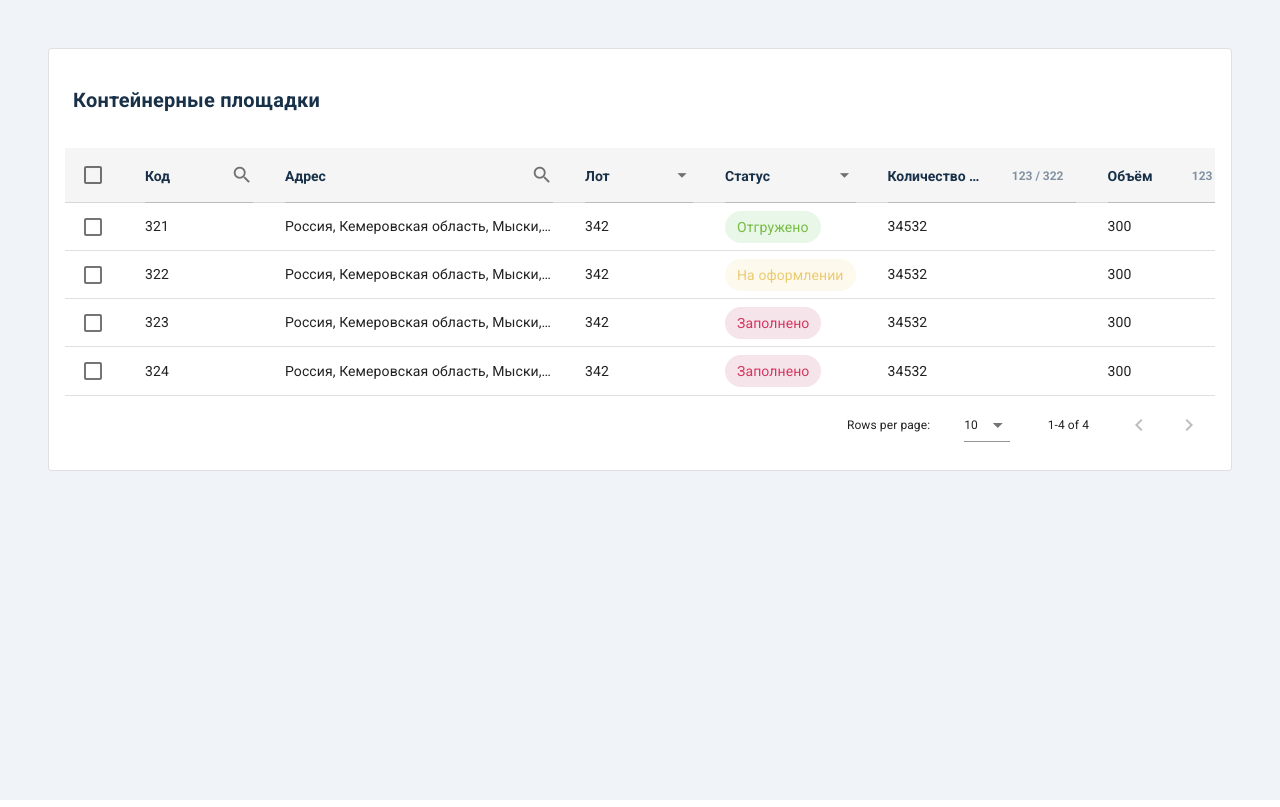
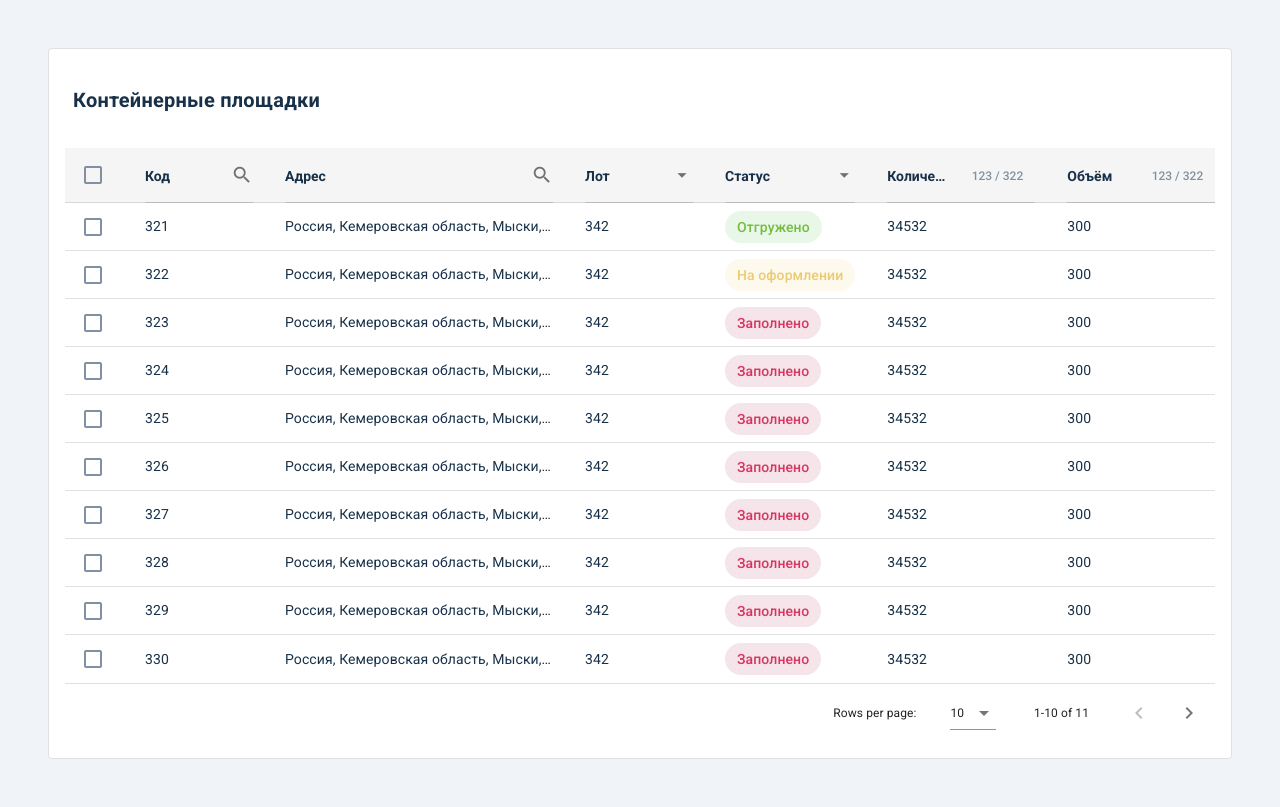
Before and after one commit to alldevic/qrform, a Vue app: page / in a window 1280 px wide. Built offline with nearby package versions, Linux system fonts and the light colour scheme.

Commit message:
updated commit

```diff
--- a/package.json
+++ b/package.json
@@ -20,7 +20,8 @@
     "vue-property-decorator": "^8.1.0",
     "vue-router": "^3.0.3",
     "vuetify": "^2.0.19",
-    "vuex": "^3.0.1"
+    "vuex": "^3.0.1",
+    "ymaps": "^0.2.1"
   },
   "devDependencies": {
     "@vue/cli-plugin-babel": "^3.11.0",
--- a/public/index.html
+++ b/public/index.html
@@ -5,7 +5,7 @@
     <meta http-equiv="X-UA-Compatible" content="IE=edge">
     <meta name="viewport" content="width=device-width,initial-scale=1.0">
     <link rel="icon" href="<%= BASE_URL %>favicon.ico">
-    <title>ecotec-front</title>
+    <title>Ecotec</title>
     <link rel="stylesheet" href="https://fonts.googleapis.com/css?family=Roboto:100,300,400,500,700,900">
     <link rel="stylesheet" href="https://cdn.jsdelivr.net/npm/@mdi/font@latest/css/materialdesignicons.min.css">
     <link rel="stylesheet" href="https://fonts.googleapis.com/css?family=Roboto:100,300,400,500,700,900">
@@ -13,7 +13,7 @@
   </head>
   <body>
     <noscript>
-      <strong>We're sorry but evraz_invest doesn't work properly without JavaScript enabled. Please enable it to continue.</strong>
+      <strong>We're sorry but "Ecotec" doesn't work properly without JavaScript enabled. Please enable it to continue.</strong>
     </noscript>
     <div id="app"></div>
     <!-- built files will be auto injected -->
--- /dev/null
+++ b/src/components/ExpandedContent.vue
@@ -0,0 +1,15 @@
+<template lang="pug">
+  span {{ itemId }}
+</template>
+
+<script lang="ts">
+export default {
+  props: {
+    itemId: {
+      type: Number,
+      required: true,
+    },
+  },
+  data:() => ({}),
+};
+</script>
--- /dev/null
+++ b/src/components/Map.vue
@@ -0,0 +1,9 @@
+<template lang="pug">
+  span Map
+</template>
+
+<script lang="ts">
+export default {
+  data:() => ({}),
+};
+</script>
--- a/src/styles/extensions/vuetify-components/_v-data-table.scss
+++ b/src/styles/extensions/vuetify-components/_v-data-table.scss
@@ -1,4 +1,17 @@
-.v-data-table {
+.theme--light.v-data-table {
+  &[pointer] {
+    tbody {
+      tr {
+        &.v-data-table__expanded__row {
+          background: $lighter;
+        }
+        &:not(.v-data-table__expanded__content) {
+          cursor: pointer;
+        }
+      }
+    }
+  }
+
   thead {
     th {
       height: 56px;
@@ -57,10 +70,46 @@
   }
 
   tbody {
+    tr {
+      &.v-data-table__expanded__content {
+        box-shadow: none;
+      }
+      &:hover {
+        &:not(.v-data-table__expanded__content) {
+          background: $lighter !important;
+        }
+      }
+    }
+
     td {
       height: 52px;
       text-overflow: ellipsis;
       overflow: hidden;
+      color: $secondary;
+
+      // Need optimize
+      &:nth-of-type(2) {
+        @extend .short-row;
+      }
+      &:nth-of-type(3) {
+        @extend .long-row;
+      }
+      &:nth-of-type(4) {
+        @extend .short-row;
+      }
+      &:nth-of-type(5) {
+        @extend .short-row;
+      }
+      &:nth-of-type(6) {
+        @extend .middle-row;
+      }
+      &:nth-of-type(7) {
+        @extend .middle-row;
+      }
+      &:nth-of-type(8) {
+        @extend .long-row;
+      }
+
       span {
         font-size: 14px;
         white-space: nowrap;
@@ -74,14 +123,28 @@
       padding: 0;
     }
   }
+  .v-simple-checkbox {
+    .mdi-checkbox-blank-outline {
+      color: $secondaryLight;
+    }
+    .mdi-checkbox-marked,
+    .mdi-minus-box {
+      color: $primary;
+    }
+  }
+  .v-chip {
+    .v-chip__content {
+      font-weight: 500;
+    }
+  }
 
   .long-row {
     min-width: 220px;
-    max-width: 320px;
+    max-width: 300px;
   }
   .middle-row {
     min-width: 180px;
-    max-width: 300px;
+    max-width: 260px;
   }
   .short-row {
     min-width: 140px;
--- a/src/views/Home.vue
+++ b/src/views/Home.vue
@@ -1,5 +1,5 @@
 <template lang="pug">
-  <HelloWorld />
+  p HomePage
 </template>
 
 <script lang="ts">
--- a/src/views/platforms/Platforms.vue
+++ b/src/views/platforms/Platforms.vue
@@ -1,32 +1,46 @@
 <template lang="pug">
+  div
+    map
     v-card(outlined)
       v-card-title Контейнерные площадки
       v-card-text
-      v-data-table.customize-table(
+        v-data-table(
           v-model="selected"
           :headers="headers"
-        :items="filteredPlatforms"
-        item-key="code"
+          :items="platforms"
+          :expanded.sync="expanded"
+          item-key="id"
           show-select
+          single-expand
+          pointer
+          @click:row="getRowValue"
         )
-        //- Code header column
-        template(v-slot:header.code="{ header }")
+          //- id header column
+          template(v-slot:header.id="{ header }")
             v-tooltip(bottom)
               template(v-slot:activator="{ on }")
-              v-text-field(hide-details v-on="on" v-model="filters[header.value]")
+                v-text-field(
+                  hide-details
+                  v-on="on"
+                  v-model="filters[header.value]"
+                  append-icon="search"
+                  @click:append="toggle"
+                )
                   template(v-slot:label) {{ header.text }}
-                template(v-slot:append)
-                  v-icon.material-icons search
               span {{ header.text }}
 
           //- Address header column
           template(v-slot:header.address="{ header }")
             v-tooltip(bottom)
               template(v-slot:activator="{ on }")
-              v-text-field(hide-details v-on="on" v-model="filters[header.value]")
+                v-text-field(
+                  hide-details
+                  v-on="on"
+                  v-model="filters[header.value]"
+                  append-icon="search"
+                  @click:append="toggle"
+                )
                   template(v-slot:label) {{ header.text }}
-                template(v-slot:append)
-                  v-icon.material-icons search
               span {{ header.text }}
 
           //- Lot header column
@@ -35,12 +49,13 @@
               template(v-slot:activator="{ on }")
                 v-text-field(
                   hide-details
+                  readonly
+                  single-line
                   v-on="on"
-                v-model="filters[header.value]"
+                  append-icon="arrow_drop_down"
+                  @click:append="toggle"
                 )
                   template(v-slot:label) {{ header.text }}
-                template(v-slot:append)
-                  v-icon.material-icons arrow_drop_down
               span {{ header.text }}
 
           //- Status header column
@@ -53,9 +68,9 @@
                   :items="statusList"
                   item-text="name"
                   item-value="id"
+                  clearable
                   hide-details
                   v-on="on"
-                v-model="filters[header.value]"
                 )
                   template(v-slot:label) {{ header.text }}
                   template(v-slot:append)
@@ -63,7 +78,7 @@
               span {{ header.text }}
 
           //- Contacts numbers header column
-        template(v-slot:header.contactsNumbers="{ header }")
+          template(v-slot:header.containersNumbers="{ header }")
             v-tooltip(bottom)
               template(v-slot:activator="{ on }")
                 v-text-field(hide-details v-on="on")
@@ -92,50 +107,43 @@
                     v-chip(small) 123 / 322
               span {{ header.text }}
 
-        //- Platform row
-        template(v-slot:item="{ item }")
-          tr
-            td.text-start
-              v-checkbox(
-                v-model="selected"
-                :value="item"
-                color="primary"
-                hide-details
-              )
-            td.text-start.short-row
-              span {{ item.code }}
-            td.text-start.middle-row
+          //- Platform row customization
+          template(v-slot:item.address="{ item }")
             span {{ item.address }}
-            td.text-start.short-row
-              span {{ item.lot }}
-            td.text-start.short-row
+
+          template(v-slot:item.status="{ item }")
             v-chip(:color="getStatusColor(item.status)")
               | {{ statusList[item.status].name }}
-            td.text-start.long-row
-              span {{ item.contactsNumbers }}
-            td.text-start.middle-row
-              span {{ item.volume }}
-            td.text-start.long-row
-              span {{ item.volumeShipped }}
+
+          //- Expanded row
+          template(v-slot:expanded-item="{ headers, item }")
+            td(:colspan="headers.length")
+              expanded-content(:itemId="item.id")
 </template>
 
 <script lang="ts">
 // Import constants
-import PLATFORM_STATUS from '../../constants/constants';
+import PLATFORM_STATUS from '@/constants/constants';
+import ExpandedContent from '@/components/ExpandedContent.vue';
+import Map from '@/components/Map.vue';
 
 export default {
+  components: {
+    ExpandedContent,
+    Map,
+  },
   data: () => ({
     filters: {
-      code: '',
-      address: '',
-      lot: '',
-      status: '',
+      // id: '',
+      // address: '',
+      // status: '',
     },
+    expanded: [],
     selected: [],
     headers: [
       {
         text: 'Код',
-        value: 'code',
+        value: 'id',
         sortable: false,
       },
       {
@@ -154,8 +162,8 @@ export default {
         sortable: false,
       },
       {
-        text: 'Количество контактов',
-        value: 'contactsNumbers',
+        text: 'Количество контейнеров',
+        value: 'containersNumbers',
         sortable: false,
       },
       {
@@ -171,38 +179,101 @@ export default {
     ],
     platforms: [
       {
-        code: '321',
+        id: 321,
         address: 'Россия, Кемеровская область, Мыски, ул.Советская 24',
         lot: '342',
         status: PLATFORM_STATUS.shipped,
-        contactsNumbers: '34532',
+        containersNumbers: '34532',
         volume: '300',
         volumeShipped: '450',
       },
       {
-        code: '322',
+        id: 322,
         address: 'Россия, Кемеровская область, Мыски, ул.Советская 23',
         lot: '342',
         status: PLATFORM_STATUS.atRegistration,
-        contactsNumbers: '34532',
+        containersNumbers: '34532',
         volume: '300',
         volumeShipped: '450',
       },
       {
-        code: '323',
+        id: 323,
         address: 'Россия, Кемеровская область, Мыски, ул.Советская 25',
         lot: '342',
         status: PLATFORM_STATUS.filled,
-        contactsNumbers: '34532',
+        containersNumbers: '34532',
         volume: '300',
         volumeShipped: '450',
       },
       {
-        code: '324',
+        id: 324,
         address: 'Россия, Кемеровская область, Мыски, ул.Советская 25',
         lot: '342',
         status: PLATFORM_STATUS.filled,
-        contactsNumbers: '34532',
+        containersNumbers: '34532',
+        volume: '300',
+        volumeShipped: '450',
+      },
+      {
+        id: 325,
+        address: 'Россия, Кемеровская область, Мыски, ул.Советская 25',
+        lot: '342',
+        status: PLATFORM_STATUS.filled,
+        containersNumbers: '34532',
+        volume: '300',
+        volumeShipped: '450',
+      },
+      {
+        id: 326,
+        address: 'Россия, Кемеровская область, Мыски, ул.Советская 25',
+        lot: '342',
+        status: PLATFORM_STATUS.filled,
+        containersNumbers: '34532',
+        volume: '300',
+        volumeShipped: '450',
+      },
+      {
+        id: 327,
+        address: 'Россия, Кемеровская область, Мыски, ул.Советская 25',
+        lot: '342',
+        status: PLATFORM_STATUS.filled,
+        containersNumbers: '34532',
+        volume: '300',
+        volumeShipped: '450',
+      },
+      {
+        id: 328,
+        address: 'Россия, Кемеровская область, Мыски, ул.Советская 25',
+        lot: '342',
+        status: PLATFORM_STATUS.filled,
+        containersNumbers: '34532',
+        volume: '300',
+        volumeShipped: '450',
+      },
+      {
+        id: 329,
+        address: 'Россия, Кемеровская область, Мыски, ул.Советская 25',
+        lot: '342',
+        status: PLATFORM_STATUS.filled,
+        containersNumbers: '34532',
+        volume: '300',
+        volumeShipped: '450',
+      },
+      {
+        id: 330,
+        address: 'Россия, Кемеровская область, Мыски, ул.Советская 25',
+        lot: '342',
+        status: PLATFORM_STATUS.filled,
+        containersNumbers: '34532',
+        volume: '300',
+        volumeShipped: '450',
+      },
+      {
+        id: 331,
+        address: 'Россия, Кемеровская область, Мыски, ул.Советская 25',
+        lot: '342',
+        status: PLATFORM_STATUS.filled,
+        containersNumbers: '34532',
         volume: '300',
         volumeShipped: '450',
       },
@@ -214,22 +285,16 @@ export default {
     ],
   }),
   computed: {
-    filteredPlatforms() {
-      let self = this;
-
-      function hasKey<O>(obj: O, key: string | number | symbol): key is keyof O {
-        return key in obj;
-      }
-
-      return this.platforms.filter(function(platform) {
-        return Object.keys(self.filters).every(function(prop) {
-          if (hasKey(self.filters, prop)) {
-            // Depricated
-            return self.filters[prop].length < 1 || platform[prop].toString().includes(self.filters[prop].toString());
-          }
-        });
-      });
-    },
+  // filteredPlatforms() {
+    // return this.platforms.filter(function(platform) {
+    //   return Object.keys(self.filters).every(function(prop) {
+    //     if (hasKey(self.filters, prop)) {
+    //       // Depricated
+    //       return self.filters[prop].length < 1 || platform[prop].includes(self.filters[prop]);
+    //     }
+    //   });
+    // });
+  // },
   },
   methods: {
     getStatusColor(status: Number) {
@@ -244,6 +309,21 @@ export default {
           return null;
       }
     },
+    getRowValue(item: never) {
+      const [expItem] = this.expanded;
+      this.expanded = this.expanded.includes(item) ? [] : [item];
     },
+    toggle(value: any) {
+      console.log(value);
+    },
+  },
+  // prepareFilters() {
+  //   const preparedFilters = {} as Object;
+  //   Object.entries(this.filters).forEach((key, value) => {
+  //     if (value) {
+  //       preparedFilters[key] = value;
+  //     }
+  //   });
+  // },
 };
 </script>
```
Also changed, not shown: 1 other file (tests, documents, lock files or other folders). Lines whose indentation alone changed are shown as unchanged.
